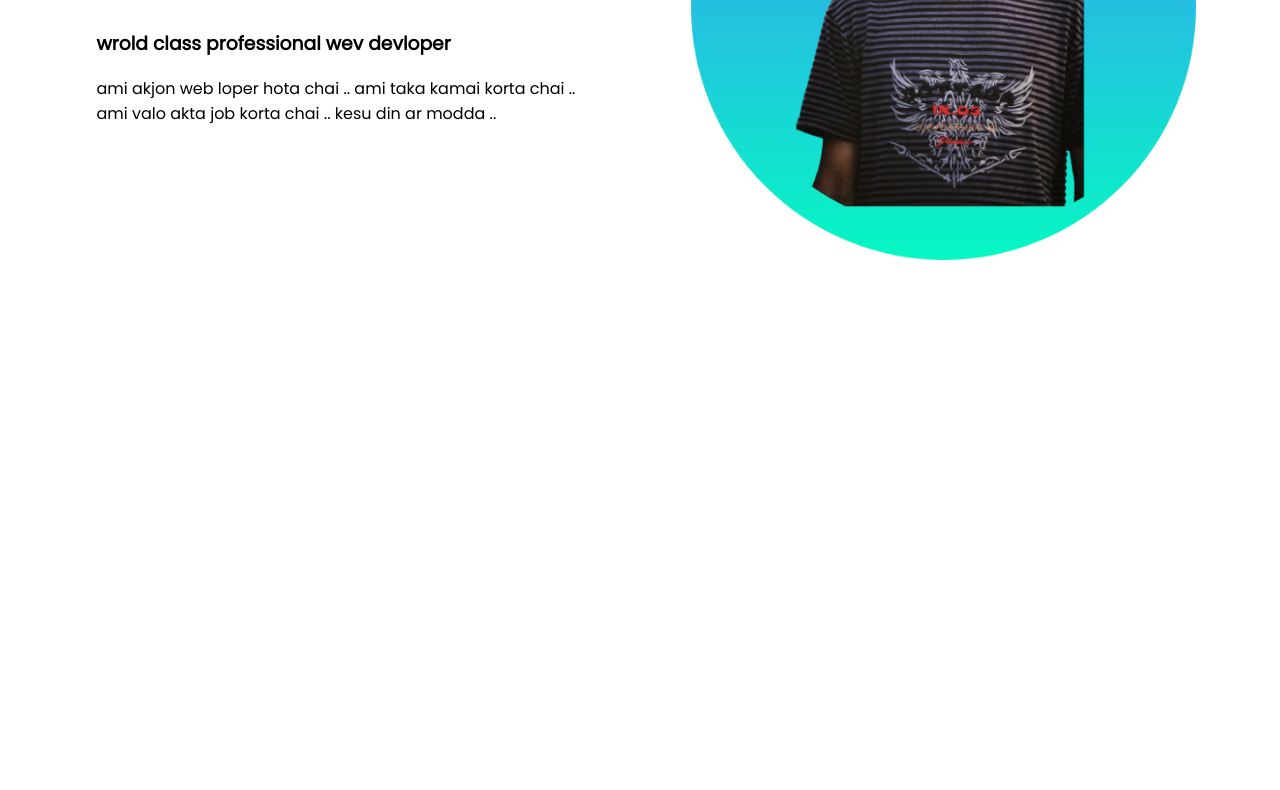
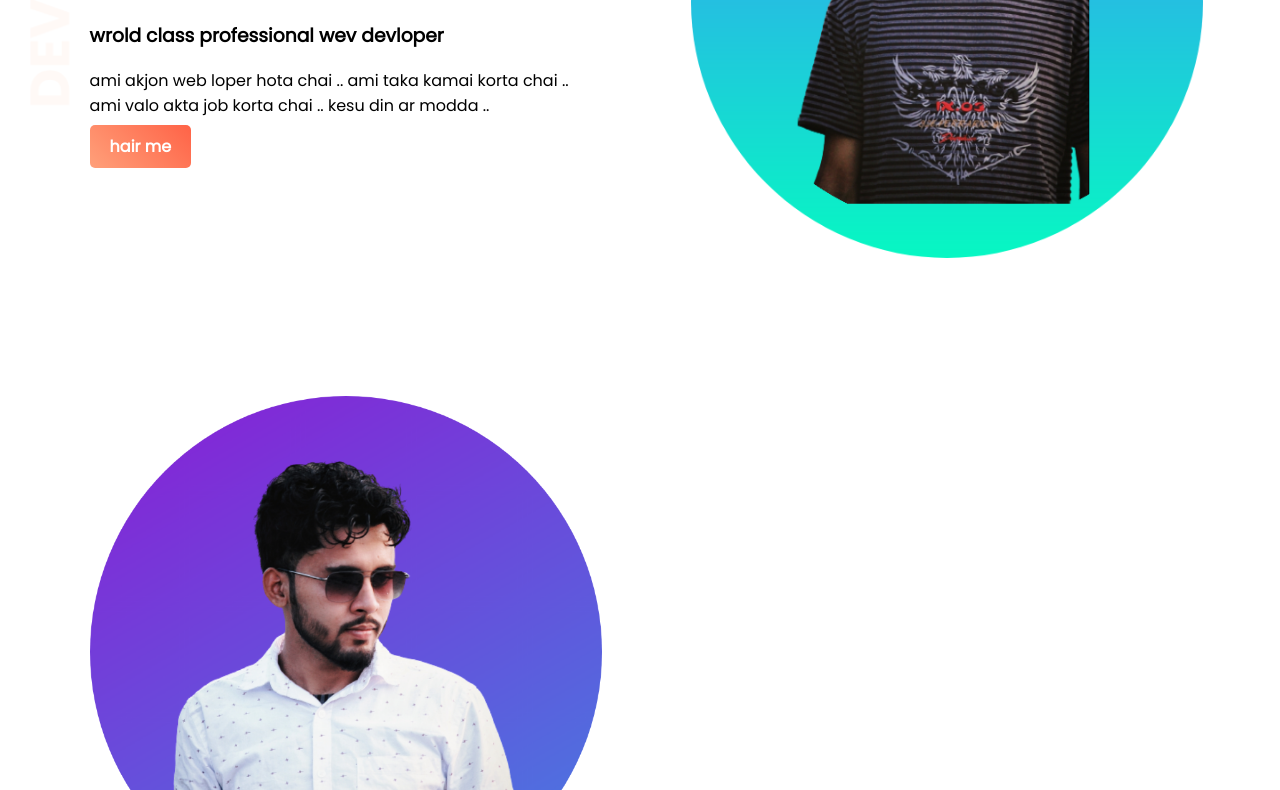
Before and after one commit to ashikmahmudwadud/web-portfolio, a plain HTML site: page index.html in a window 1280 px wide. Shown: the part 254-1044 px from the top of the page. Before the commit the page ends 800 px from the top, so only its background shows below. Drawn offline with Linux system fonts and the light colour scheme.

Commit message:
lerning css

```diff
--- a/index.html
+++ b/index.html
@@ -12,7 +12,8 @@
 
 </head>
 <body>
-    <section>
+    <section class="top-banner">
+
         <div class="half-width">
 
             <h1> welcome to</h1>
@@ -20,14 +21,31 @@
          <h3>wrold class professional wev devloper</h3>
 
         <p>ami akjon web loper hota chai .. ami taka kamai korta chai .. ami valo akta job korta chai .. kesu din ar modda ..</p>
+        <a class="link-button" target="blank"  href="https://ashikmahmudwadud.github.io/web-portfolio/">hair me</a>
         </div>
+
         <DIV class="half-width">
             <img src="images\ashik.png" alt="">
 
         </DIV>
 
         </section>
+        <section class="dream-area">
 
+            <div class="half-width">
+
+            <img src="images\ashik2.png" alt="">
+
+        </div>
+
+
+            <div class="half-width">
+
+
+
+
+            </div>
+        </section>
 
 </body>
 
--- a/style.css
+++ b/style.css
@@ -1,4 +1,5 @@
 body{
+    margin: 0;
     font-family: 'Poppins', sans-serif;
 
 
@@ -22,3 +23,21 @@ h1{
 .half-width img{
         width: 100%;
 }
+.top-banner{
+    background-image: url("images/top-banner.png");
+    background-repeat: no-repeat;
+}
+section{
+    padding-bottom: 150px;
+    height: 500px;
+}
+.link-button{
+    text-decoration: none;
+    background-image: linear-gradient(45deg, lightsalmon, tomato);
+    padding: 10px 20px ;
+    border-radius: 5px;
+    color: white;
+    font-weight: 700;
+
+
+}
```
Also changed, not shown: images/ashik2.png (added).
